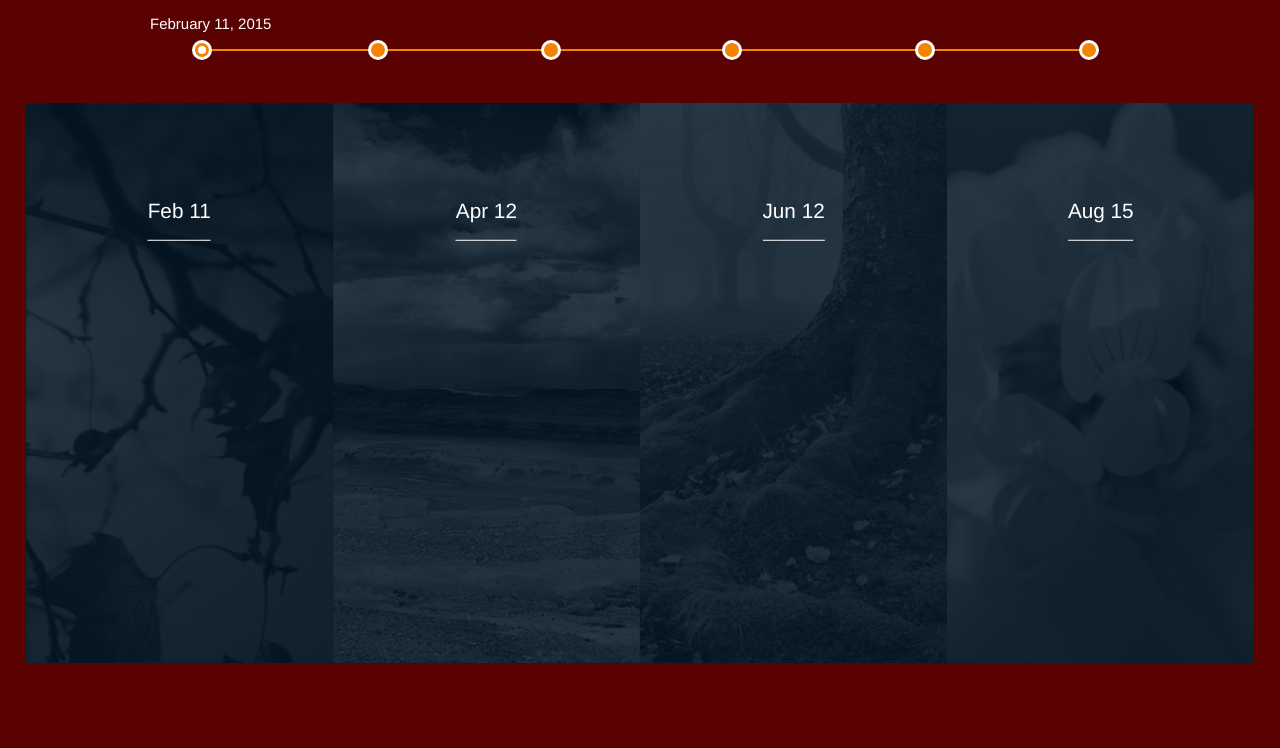
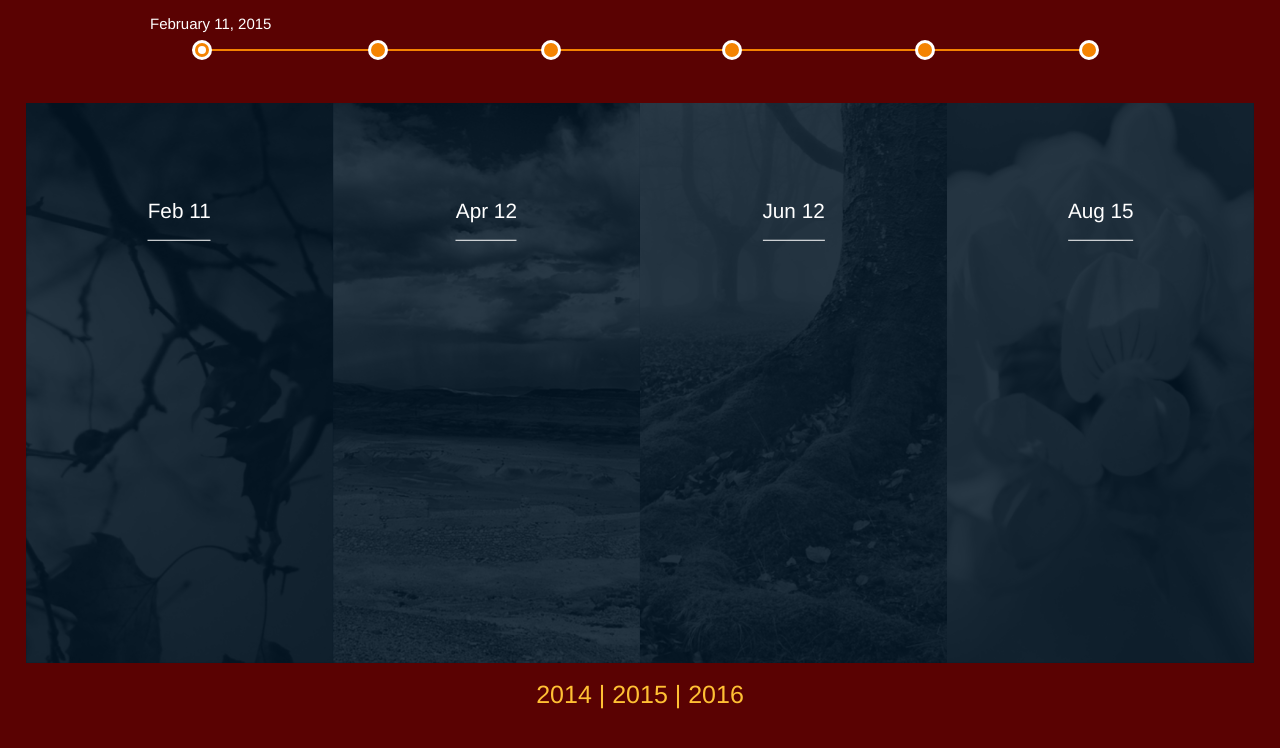
Before and after one commit to TharukaVishwajith/demo-timeline, a plain HTML site: page index.html in a window 1280 px wide. Drawn offline with Linux system fonts and the light colour scheme.

Commit message:
initial year timeline dev

```diff
--- a/index.html
+++ b/index.html
@@ -23,6 +23,10 @@
       <section id="timeline">
       </section>
     </div>
+    <div class="year-line">
+      <span class="year-label">2014 | 2015 | 2016</span>
+    </div>
+
   </div>
 
   <script src="scripts.js"></script>
--- a/styles.scss
+++ b/styles.scss
@@ -278,6 +278,17 @@ body {
     filter: grayscale(100%);
 }
 
+
+.year-line{
+    padding-top: 1%;
+    text-align: center;
+    .year-label{
+        color: #ffc034;
+        font-size: 25px;
+        font-family: "Source Sans Pro", Helvetica Neue, Helvetica, Arial, sans-serif;
+    }
+}
+
 $breakpoint-tablet: 768px;
 @media (max-width: $breakpoint-tablet) {
     .tl-content {
```
Also changed, not shown: styles.css, 1 other file.
